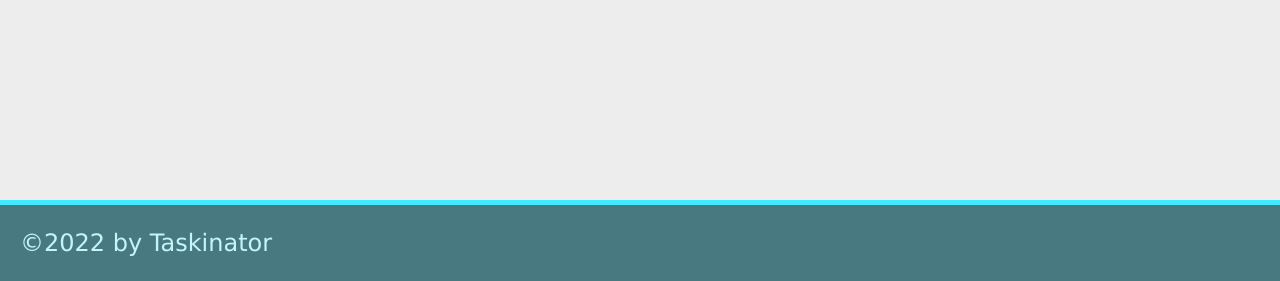
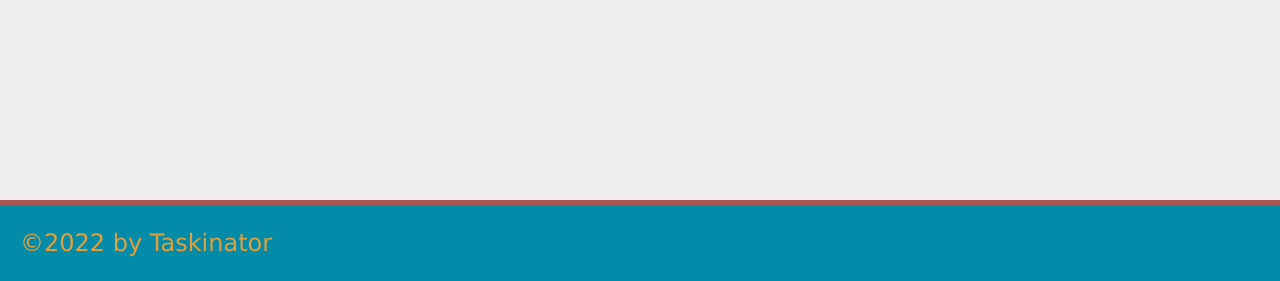
Before and after one commit to jbeedle19/capstone, a Django app: page /register in a window 1280 px wide. Shown: the part 519-800 px from the top of the page. Run offline with Django 4.2, Linux system fonts and the light colour scheme.

Commit message:
changed color options

```diff
--- a/app/static/app/styles.css
+++ b/app/static/app/styles.css
@@ -3,11 +3,15 @@
 }
 
 :root {
-  --primary: #44e9ff;
-  --secondary: #497980;
-  --tertiary: rgb(192, 246, 253);
+  --primary: #A85751;
+  --secondary: #048BA8;
+  --tertiary: #E09F3E;
   --grey: #333;
   font-size: 62.5%;
+}
+
+html, body {
+  height: 100%;
 }
 
 body {
@@ -15,9 +19,8 @@ body {
   color: var(--grey);
   margin: 0;
   padding: 0;
+  min-height: 100vh;
   display: flex;
-  min-height: 100vh;
-  height: 100%;
   flex-direction: column;
   font-family: Verdana, Geneva, Tahoma, sans-serif;
 }
@@ -127,6 +130,7 @@ footer {
   color: var(--secondary);
   font-size: 1.55rem;
 }
+
 .task-actions {
   display: flex;
   flex-wrap: wrap;
```
